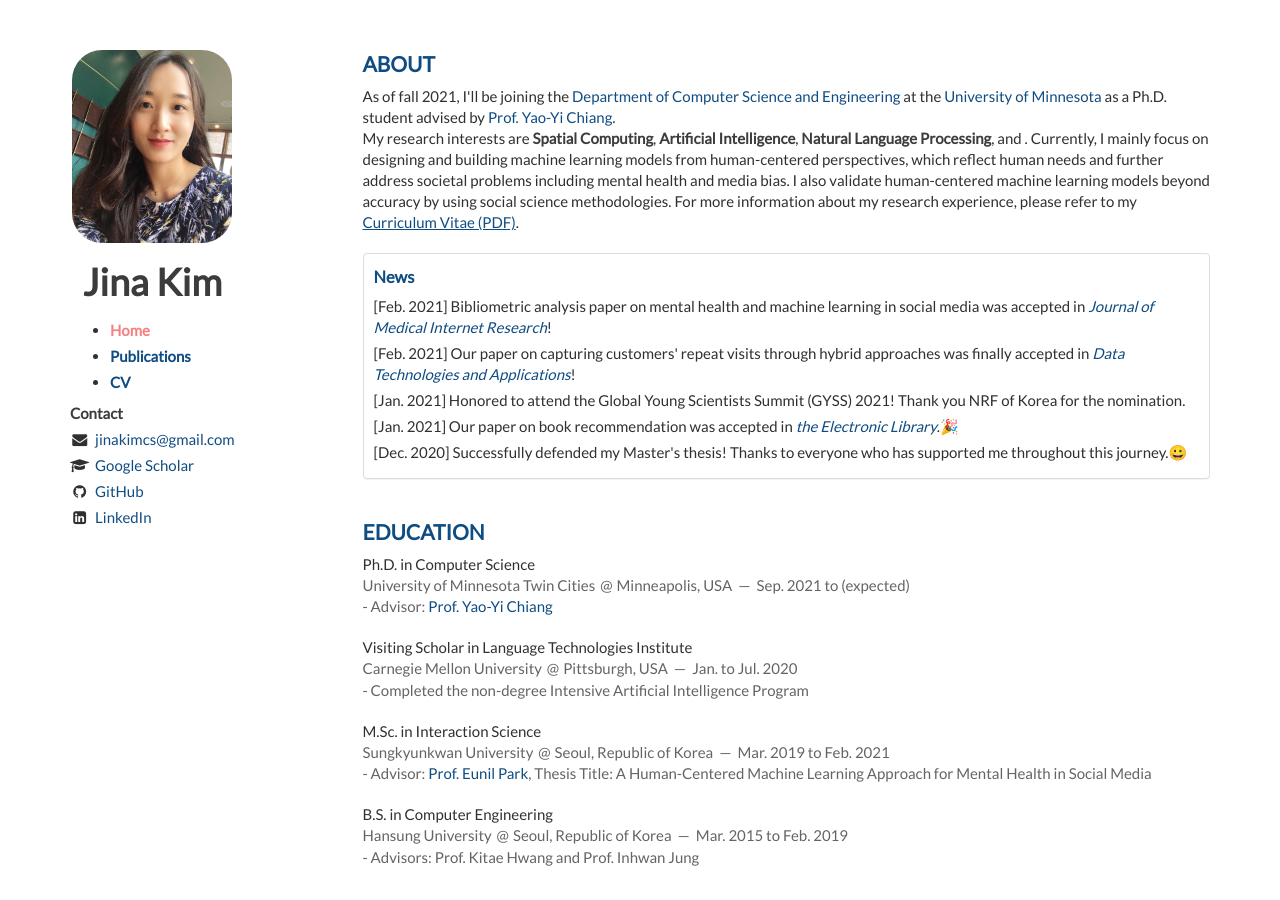
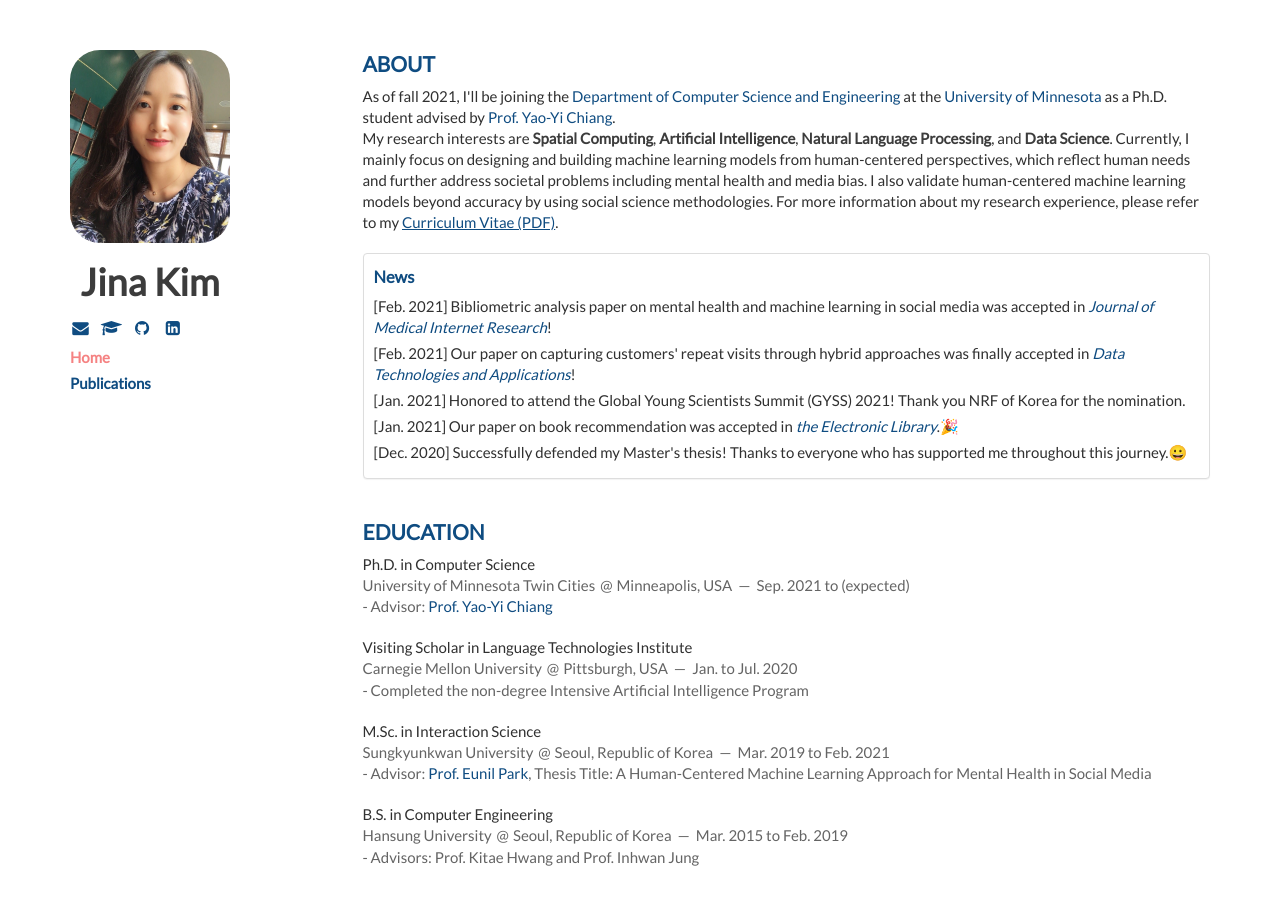
Before and after one commit to Jina-Kim/Jina-Kim.github.io, a Jekyll site: the page built from index.html, in a window 1280 px wide and 900 px high. Built offline with Jekyll 4.4.1, drawn with Linux system fonts in a browser that asks for light colours; nearby versions of some CDN libraries; the list of posts is cut into pages by our own code.

Commit message:
Update layout.html & publications/index.html

```diff
--- a/_includes/about.html
+++ b/_includes/about.html
@@ -4,7 +4,7 @@
         <p>
           As of fall 2021, I'll be joining the <a href="https://cse.umn.edu/cs">Department of Computer Science and Engineering</a> at the <a href="https://twin-cities.umn.edu">University of Minnesota</a> as a Ph.D. student advised by <a href="http://yaoyichi.github.io">Prof. Yao-Yi Chiang</a>.
           <br>
-          My research interests are <em>Spatial Computing</em>, <em>Artificial Intelligence</em>, <em>Natural Language Processing</em>, and .
+          My research interests are <em>Spatial Computing</em>, <em>Artificial Intelligence</em>, <em>Natural Language Processing</em>, and <em>Data Science</em>.
           Currently, I mainly focus on designing and building machine learning models from human-centered perspectives, which reflect human needs and further address societal problems including mental health and media bias. I also validate human-centered machine learning models beyond accuracy by using social science methodologies.
           For more information about my research experience, please refer to my <a href='/Jina_Kim_CV.pdf' style="text-decoration: underline">Curriculum Vitae (PDF)</a>.
         </p>
--- a/_layouts/layout.html
+++ b/_layouts/layout.html
@@ -22,22 +22,15 @@
                     <img src="{{ site.website_full }}static/img/profile.jpg" class="me">
                     <h1 id="my_name">{{ site.name }}</h1>
 
+                    <h2><a href="{{ site.email_full }}"><i class="fa fa-envelope fa-fw"></i></a> &nbsp; <a href="{{ site.google_scholar }}"> <i class="fa fa-graduation-cap fa-fw"></i></a> &nbsp; <a href="{{ site.github }}"><i class="fa fa-github fa-fw"></i></a> &nbsp; <a href="{{ site.linkedin }}"><i class="fa fa-linkedin-square fa-fw"></i></a></h2>
+
                     <nav class="menubar">
                       {% assign current = page.url | downcase | split: '/' %}
-                      <ul>
+                      <ul class="list-unstyled">
                         <li><em><a href='/' {% if current[1] == null %}class='current'{% endif %}>Home</a></em></li>
                         <li><em><a href='/publications' {% if current[1] == 'publications' %}class='current'{% endif %}>Publications</a></em></li>
-                        <li><em><a href='/Jina_Kim_CV.pdf'>CV</a></em></li>
                       </ul>
                     </nav>
-
-                    <ul class="list-unstyled">
-                        <li><em>Contact</em></li>
-                        <li><i class="fa fa-envelope fa-fw"></i>&nbsp; <a href="{{ site.email_full }}">{{ site.email }}</a></li>
-                        <li><i class="fa fa-graduation-cap fa-fw"></i>&nbsp; <a href="{{ site.google_scholar }}">Google Scholar</a></li>
-                        <li><i class="fa fa-github fa-fw"></i>&nbsp; <a href="{{ site.github }}">GitHub</a></li>
-                        <li><i class="fa fa-linkedin-square fa-fw"></i>&nbsp; <a href="{{ site.linkedin }}">LinkedIn</a></li>
-                    </ul>
                 </div>
             </header>
             <div class="col-sm-9 col-sm-offset-3">
--- a/publications/index.html
+++ b/publications/index.html
@@ -1,5 +1,5 @@
 ---
-layout: projects
+layout: layout
 ---
 
 <div class="content">
```
